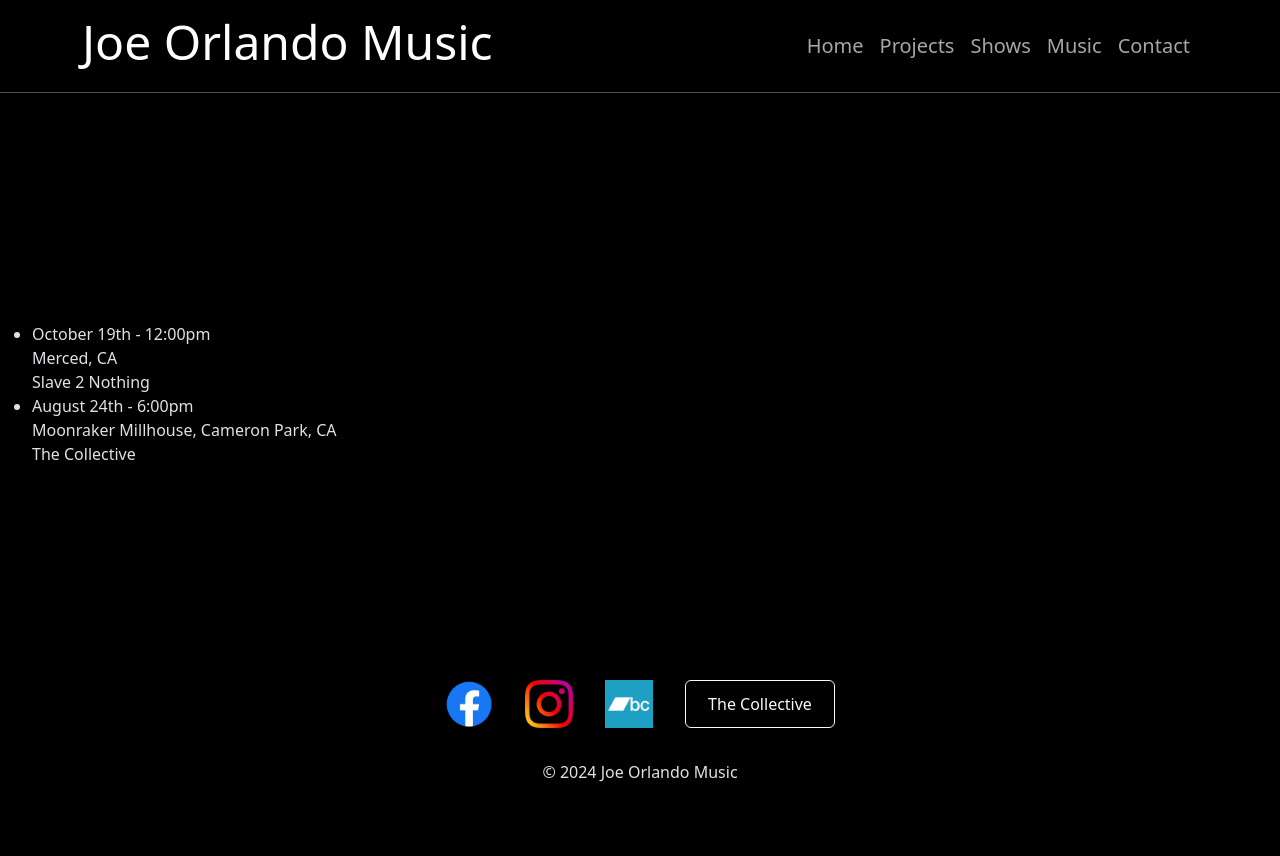
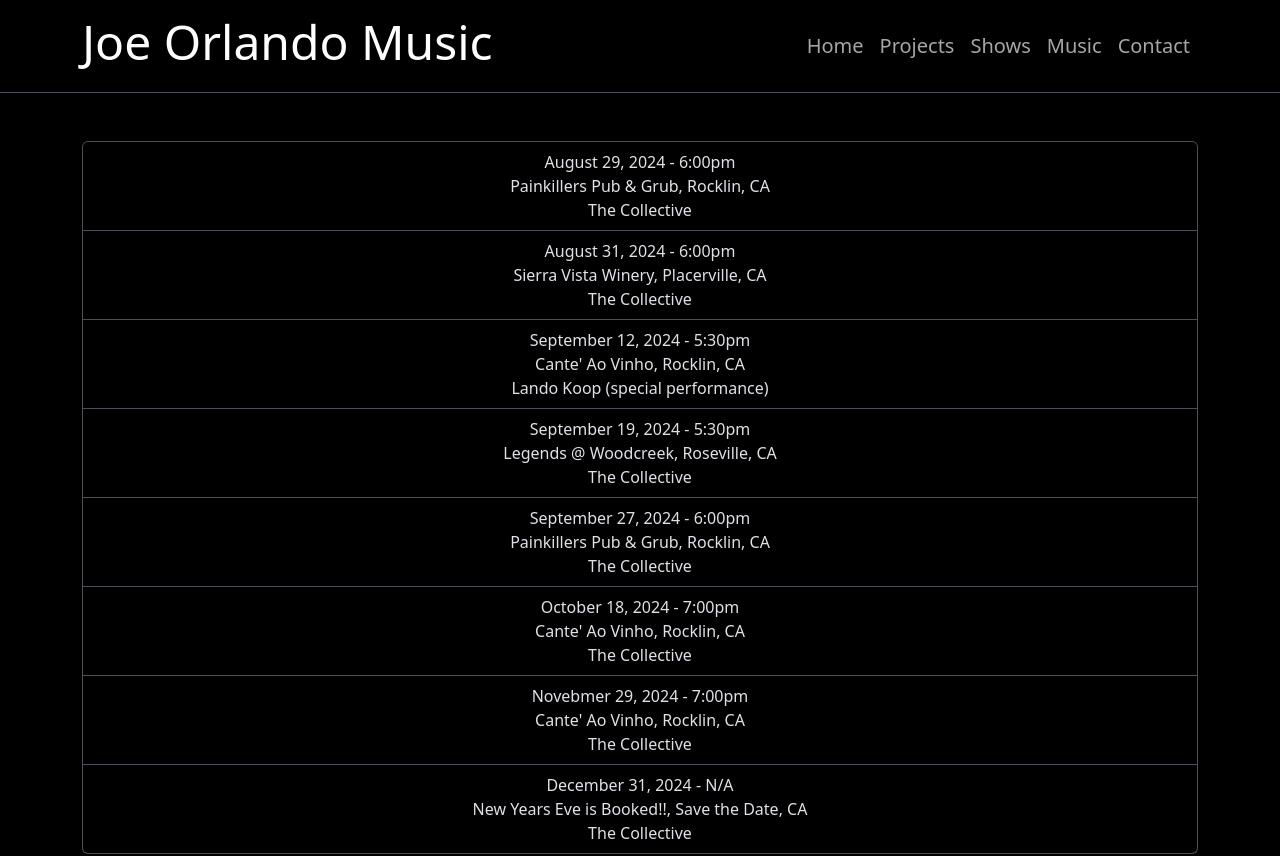
Before and after one commit to Robertjo97/JoeOrlandoMusic, a React (Vite) app: page /shows in a window 1280 px wide. Shown: the top 856 px of the page. Before the commit the page ends 800 px from the top, so only its background shows below. Built offline with nearby package versions, Linux system fonts and the light colour scheme.

Commit message:
update shows

```diff
--- a/public/shows.json
+++ b/public/shows.json
@@ -1,14 +1,50 @@
 [
   {
-    "date": "October 19th",
-    "time": "12:00pm",
-    "location": "Merced, CA",
-    "band": "Slave 2 Nothing"
+    "date": "August 29, 2024",
+    "time": "6:00pm",
+    "location": "Painkillers Pub & Grub, Rocklin, CA",
+    "band": "The Collective"
   },
   {
-    "date": "August 24th",
+    "date": "August 31, 2024",
     "time": "6:00pm",
-    "location": "Moonraker Millhouse, Cameron Park, CA",
+    "location": "Sierra Vista Winery, Placerville, CA",
+    "band": "The Collective"
+  },
+  {
+    "date": "September 12, 2024",
+    "time": "5:30pm",
+    "location": "Cante' Ao Vinho, Rocklin, CA",
+    "band": "Lando Koop (special performance)"
+  },
+  {
+    "date": "September 19, 2024",
+    "time": "5:30pm",
+    "location": "Legends @ Woodcreek, Roseville, CA",
+    "band": "The Collective"
+  },
+  {
+    "date": "September 27, 2024",
+    "time": "6:00pm",
+    "location": "Painkillers Pub & Grub, Rocklin, CA",
+    "band": "The Collective"
+  },
+  {
+    "date": "October 18, 2024",
+    "time": "7:00pm",
+    "location": "Cante' Ao Vinho, Rocklin, CA",
+    "band": "The Collective"
+  },
+  {
+    "date": "Novebmer 29, 2024",
+    "time": "7:00pm",
+    "location": "Cante' Ao Vinho, Rocklin, CA",
+    "band": "The Collective"
+  },
+  {
+    "date": "December 31, 2024",
+    "time": "N/A",
+    "location": "New Years Eve is Booked!!, Save the Date, CA",
     "band": "The Collective"
   }
 ]
--- a/src/Shows/Shows.jsx
+++ b/src/Shows/Shows.jsx
@@ -21,16 +21,16 @@ const Shows = () => {
   return (
     <div className="shows-container vh-100 d-flex flex-column justify-content-between">
       <NavBar />
-      <div className="shows-list">
+      <div className="shows-list container mb-5">
         {shows.length > 0 ? (
-          <ul>
+          <ul className="list-group">
             {shows.map((show, index) => (
-              <li key={index}>
+              <li className="list-group-item bg-black text-center" key={index}>
                 {show.date} - {show.time}<br></br>{show.location}<br></br>{show.band}
               </li>
             ))}
           </ul>
-        ) : (<p>No upcoming shows. Please check back soon!</p>)}
+        ) : (<p className="text-center">No upcoming shows at this time. Please check back soon!</p>)}
       </div>
       <Footer />
     </div>
```
